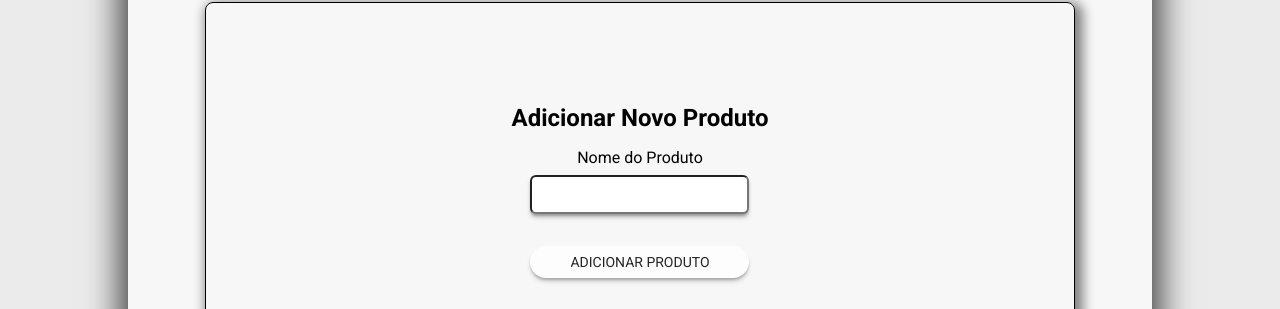
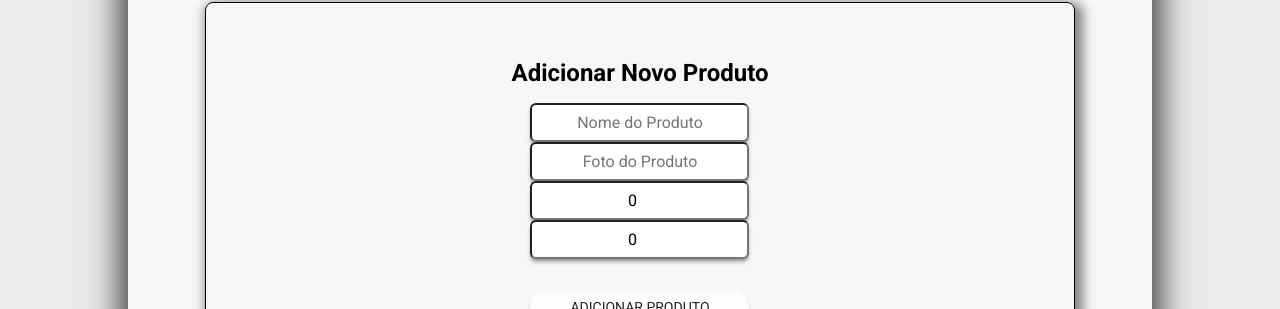
Before and after one commit to 11joao44/app_mercado, a React (Vite) app: page / in a window 1280 px wide. Shown: the part 157-466 px from the top of the page. Built offline with nearby package versions, Linux system fonts and the light colour scheme; no server answers; a web font is replaced by a local one.

Commit message:
adicionando função post

```diff
--- a/src/components/AddCart/index.tsx
+++ b/src/components/AddCart/index.tsx
@@ -5,11 +5,23 @@ import { removeItem, openList, openCart } from '../../store/reducers/lista' // C
 import Button from '../Button'
 
 import * as C from '../../store/reducers/cart'
+import { postAPI } from '../../hooks/useAPI'
+import { useState } from 'react'
+import { Product } from '../../store/types/types'
 
 const AddCart = () => {
   const { editedData } = useSelector((state: RootReducer) => state.cart)
   const { produtos } = useSelector((state: RootReducer) => state.lista)
   const dispatch = useDispatch()
+  const { addProduct } = postAPI()
+
+  const [newProduct, setNewProduct] = useState<Product>({
+    id: 200,
+    nome: '',
+    foto: '',
+    preco: 0,
+    unidade: 0
+  })
 
   const handleDataChange = (
     productId: number,
@@ -44,6 +56,25 @@ const AddCart = () => {
     dispatch(openCart())
   }
 
+  const handleSubmit = async (e: React.FormEvent) => {
+    e.preventDefault()
+
+    try {
+      await addProduct(newProduct)
+
+      // Limpe o estado após a adição bem-sucedida
+      setNewProduct({
+        id: 200,
+        nome: '',
+        foto: '',
+        preco: 0,
+        unidade: 0
+      })
+    } catch (error) {
+      console.error('Erro ao adicionar o produto:', error)
+    }
+  }
+
   return (
     <S.AddPriceStyle>
       <S.CampoStyle>
@@ -51,10 +82,44 @@ const AddCart = () => {
           <S.ButtonDiv>
             <S.Form>
               <h2>Adicionar Novo Produto</h2>
-              <form>
+              <form onSubmit={handleSubmit}>
                 <S.InputLabelAdd>
-                  <label>Nome do Produto</label>
-                  <input type="text" required />
+                  <input
+                    type="text"
+                    value={newProduct.nome}
+                    onChange={(e) =>
+                      setNewProduct({ ...newProduct, nome: e.target.value })
+                    }
+                    placeholder="Nome do Produto"
+                    required
+                  />
+                  <input
+                    type="text"
+                    value={newProduct.foto}
+                    onChange={(e) =>
+                      setNewProduct({ ...newProduct, foto: e.target.value })
+                    }
+                    placeholder="Foto do Produto"
+                    required
+                  />
+                  <input
+                    type="number"
+                    value={newProduct.preco}
+                    onChange={(e) =>
+                      setNewProduct({ ...newProduct, preco: +e.target.value })
+                    }
+                    placeholder="Preço do Produto"
+                    required
+                  />
+                  <input
+                    type="number"
+                    value={newProduct.unidade}
+                    onChange={(e) =>
+                      setNewProduct({ ...newProduct, unidade: +e.target.value })
+                    }
+                    placeholder="Unidade do Produto"
+                    required
+                  />
                 </S.InputLabelAdd>
                 <button type="submit">Adicionar Produto</button>
               </form>
--- a/src/hooks/useAPI.ts
+++ b/src/hooks/useAPI.ts
@@ -18,3 +18,23 @@ export function useAPI() {
 
   return items
 }
+
+export function postAPI() {
+  // eslint-disable-next-line react-hooks/rules-of-hooks
+  const [items, setItems] = useState<Product[]>([])
+
+  const addProduct = async (newProduct: Product) => {
+    try {
+      const response = await axios.post<Product>(
+        'https://api-mercado.vercel.app/api/produtos',
+        newProduct
+      )
+      // Adicionar o novo produto à lista após a adição bem-sucedida
+      setItems([...items, response.data])
+    } catch (error) {
+      console.error('Erro ao adicionar o produto:', error)
+    }
+  }
+
+  return { addProduct } // Retorne a função addProduct dentro de um objeto
+}
```
Also changed, not shown: src/components/AddProduct/style.ts (deleted, +0 -58 lines).
